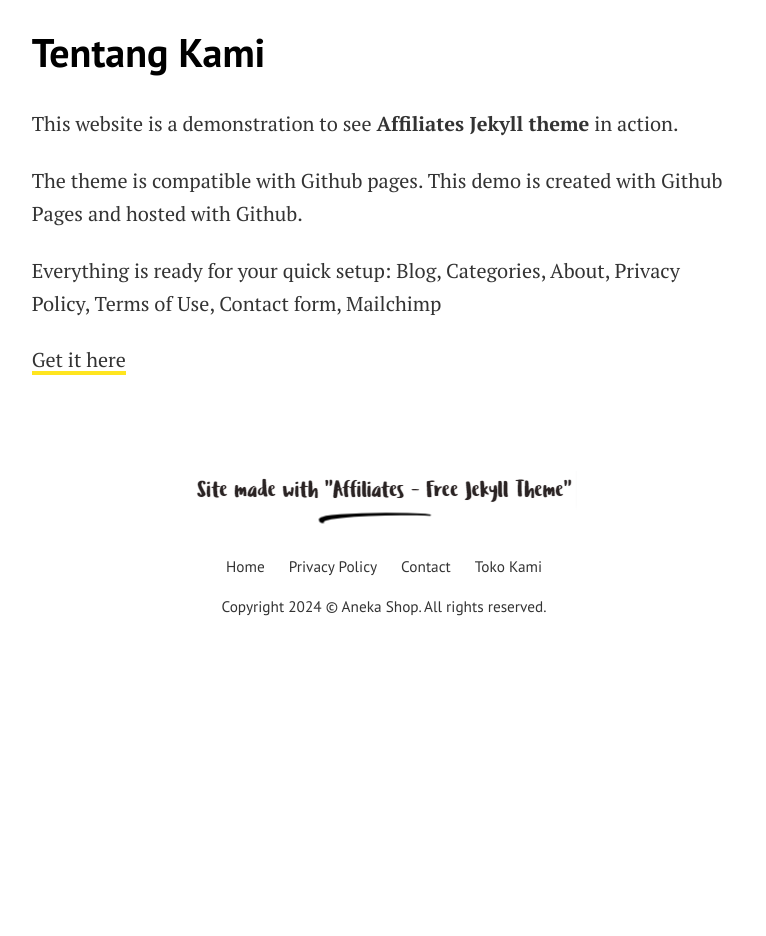
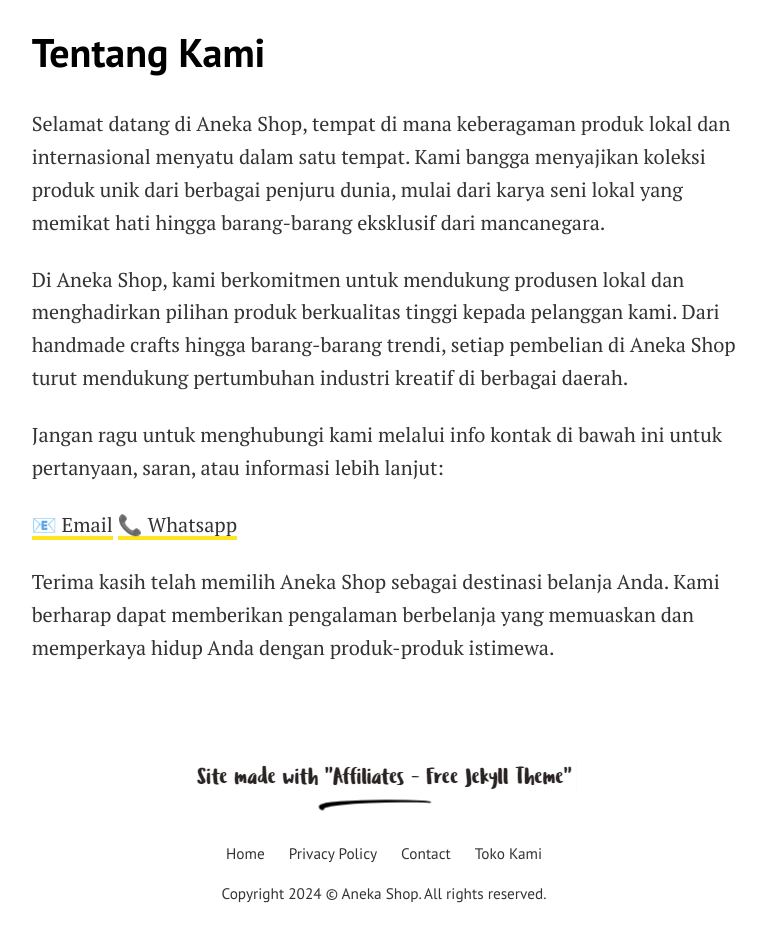
Before and after one commit to anekashop/shop, a Jekyll site: the page built from pages/tentang-kami.md, in a window 1280 px wide and 1372 px high. Shown: the part 436-1372 px from the top of the window, without its empty margins (256-1022 px from the left). Built offline with Jekyll 4.4.1, drawn with Linux system fonts in a browser that asks for light colours.

Commit message:
Update tentang-kami.md

```diff
--- a/pages/tentang-kami.md
+++ b/pages/tentang-kami.md
@@ -5,10 +5,13 @@
 image: assets/images/screenshot.png
 ---
 
-This website is a demonstration to see **Affiliates Jekyll theme** in action.
+Selamat datang di Aneka Shop, tempat di mana keberagaman produk lokal dan internasional menyatu dalam satu tempat. Kami bangga menyajikan koleksi produk unik dari berbagai penjuru dunia, mulai dari karya seni lokal yang memikat hati hingga barang-barang eksklusif dari mancanegara.
 
-The theme is compatible with Github pages. This demo is created with Github Pages and hosted with Github.
+Di Aneka Shop, kami berkomitmen untuk mendukung produsen lokal dan menghadirkan pilihan produk berkualitas tinggi kepada pelanggan kami. Dari handmade crafts hingga barang-barang trendi, setiap pembelian di Aneka Shop turut mendukung pertumbuhan industri kreatif di berbagai daerah.
 
-Everything is ready for your quick setup: Blog, Categories, About, Privacy Policy, Terms of Use, Contact form, Mailchimp
+Jangan ragu untuk menghubungi kami melalui info kontak di bawah ini untuk pertanyaan, saran, atau informasi lebih lanjut:
 
-[Get it here](https://bootstrapstarter.com/jekyll-theme-memoirs/)
+[📧 Email](mailto:anekashop2024@gmail.com)
+[📞 Whatsapp](href=https://wa.me/6287764241047?text=Saya%20ingin%20bertanya%20soal%produk%20anekashop)
+
+Terima kasih telah memilih Aneka Shop sebagai destinasi belanja Anda. Kami berharap dapat memberikan pengalaman berbelanja yang memuaskan dan memperkaya hidup Anda dengan produk-produk istimewa.
```
